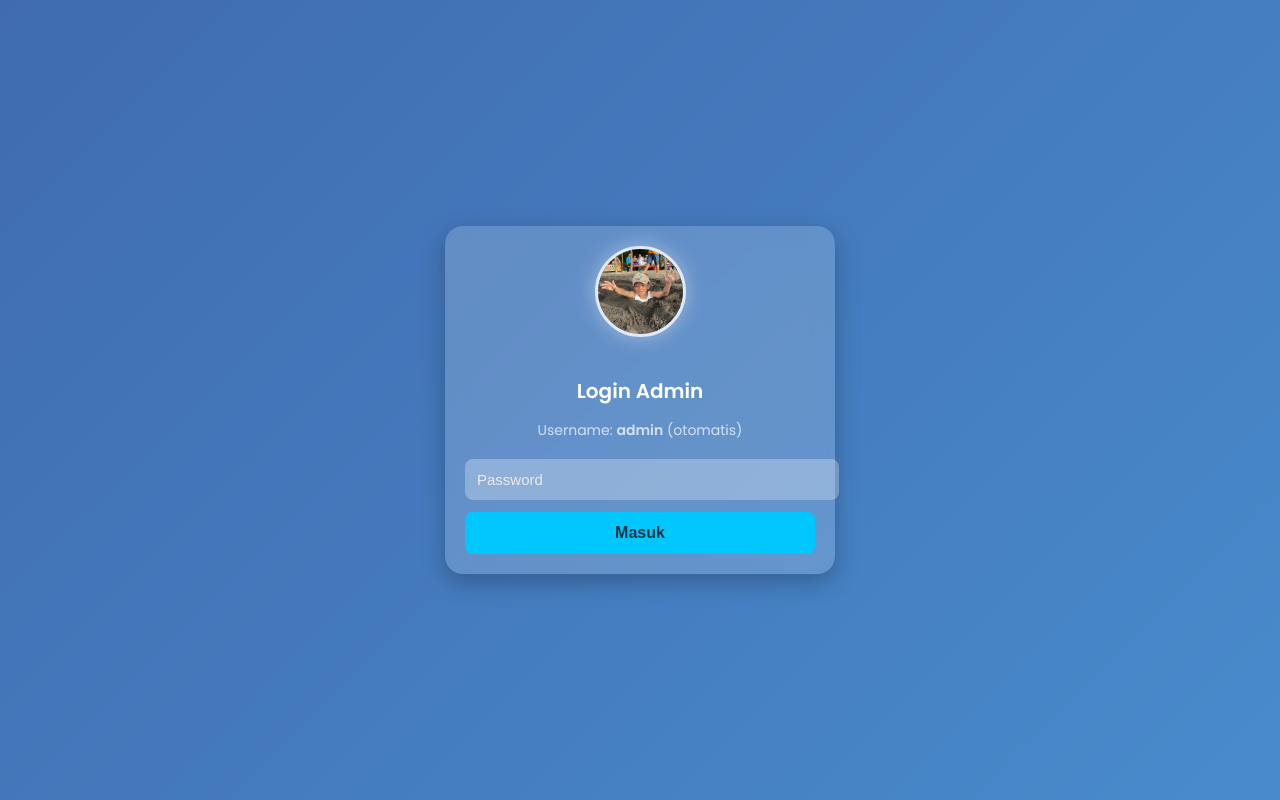
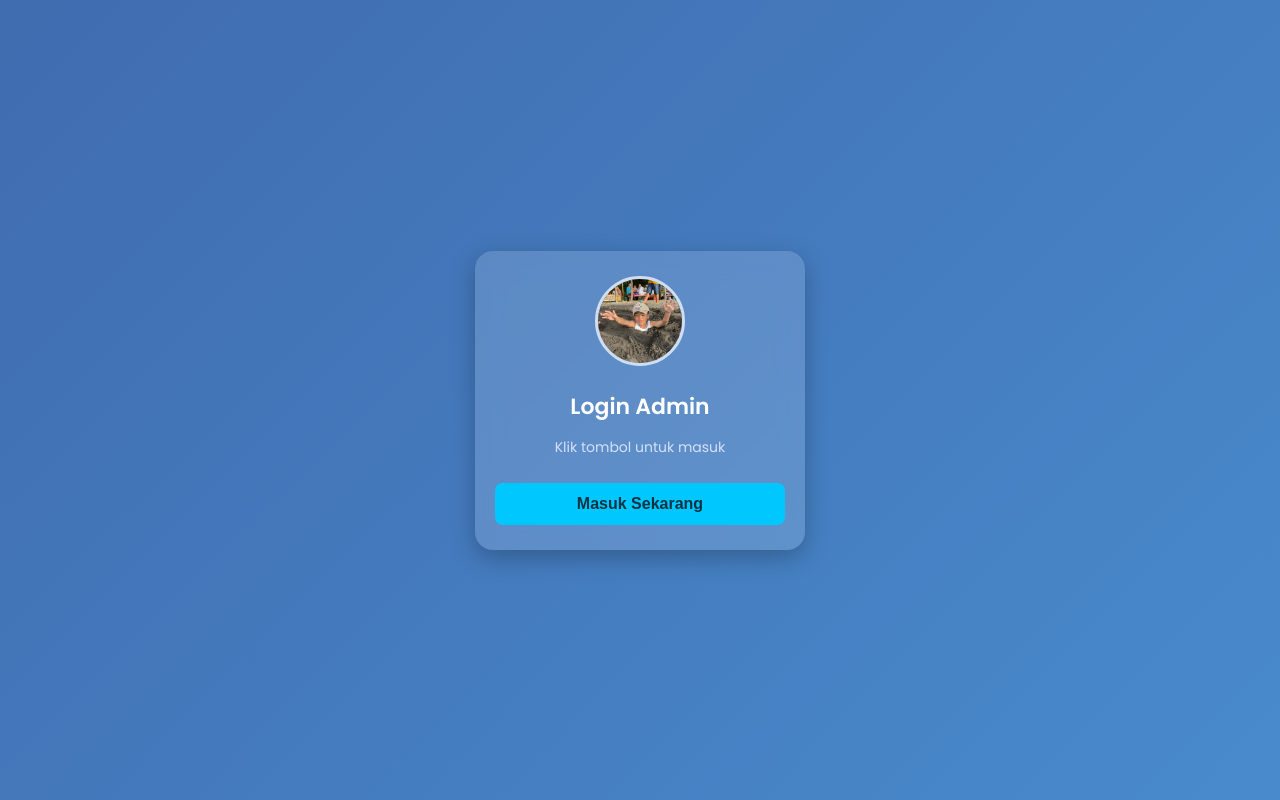
Before and after one commit to kasirrafasya/Admin, a plain HTML site: page index.html in a window 1280 px wide. Drawn offline with Linux system fonts and the light colour scheme.

Commit message:
Update index.html

```diff
--- a/index.html
+++ b/index.html
@@ -2,12 +2,15 @@
 <html lang="id">
 <head>
     <meta charset="UTF-8">
-    <meta name="viewport" content="width=device-width, initial-scale=1, maximum-scale=1"> <!-- FIX HP -->
-
+    <meta name="viewport" content="width=device-width, initial-scale=1, maximum-scale=1">
     <title>Login Admin</title>
 
     <style>
         @import url('https://fonts.googleapis.com/css2?family=Poppins:wght@300;400;600&display=swap');
+
+        * {
+            box-sizing: border-box;
+        }
 
         body {
             margin: 0;
@@ -19,8 +22,8 @@
             animation: gradientMove 12s ease infinite;
 
             display: flex;
+            justify-content: center;
             align-items: center;
-            justify-content: center;
         }
 
         @keyframes gradientMove {
@@ -29,92 +32,75 @@
             100% { background-position: 0% 50%; }
         }
 
-        /* 🔥 Fix: width pakai persen, supaya otomatis ngepas di HP */
+        /* 🔥 kotak login rapi */
         .login-box {
             width: 90%;
-            max-width: 350px;
-            padding: 20px;
-            background: rgba(255, 255, 255, 0.17);
+            max-width: 330px;
+            padding: 25px 20px;
+            background: rgba(255, 255, 255, 0.14);
             border-radius: 18px;
-            backdrop-filter: blur(10px);
+            backdrop-filter: blur(12px);
             text-align: center;
             box-shadow: 0 8px 25px rgba(0,0,0,0.25);
         }
 
         .login-box img {
-            width: 85px;        /* diperkecil agar pas */
-            height: 85px;
+            width: 90px;
+            height: 90px;
+            object-fit: cover;
             border-radius: 50%;
-            object-fit: cover;
-            border: 3px solid rgba(255,255,255,0.8);
-            margin-bottom: 15px;
-            box-shadow: 0 0 20px rgba(255,255,255,0.4);
+            border: 3px solid rgba(255,255,255,0.7);
+            margin-bottom: 12px;
         }
 
         .login-box h2 {
             color: white;
-            margin-bottom: 8px;
-            font-size: 20px;
+            margin: 5px 0 10px 0;
+            font-size: 22px;
+            font-weight: 600;
         }
 
         .subtitle {
-            color: #e0eaff;
+            color: #e1eaff;
+            font-size: 14px;
+            margin-bottom: 25px;
             opacity: 0.9;
-            margin-bottom: 18px;
-            font-size: 14px;
         }
-
-        .input {
-            width: 100%;
-            padding: 12px;
-            border: none;
-            border-radius: 8px;
-            background: rgba(255,255,255,0.28);
-            color: white;
-            font-size: 15px;
-            margin-bottom: 12px;
-        }
-
-        .input::placeholder { color: #eaeaea; }
 
         .btn {
             width: 100%;
             padding: 12px;
+            background: #00c8ff;
             border: none;
             border-radius: 8px;
-            background: #00c8ff;
             font-size: 16px;
             font-weight: 600;
             color: #083344;
             cursor: pointer;
+            transition: 0.25s;
         }
 
-        .btn:active { background: #00a7d6; }
+        .btn:hover {
+            background: #00addb;
+        }
+    </style>
 
-    </style>
 </head>
 <body>
 
 <div class="login-box">
-    <img src="aca.jpg" alt="Foto Admin">
+    <img src="aca.jpg" alt="foto admin">
 
     <h2>Login Admin</h2>
-    <p class="subtitle">Username: <b>admin</b> (otomatis)</p>
+    <p class="subtitle">Klik tombol untuk masuk</p>
 
-    <input class="input" type="password" id="pass" placeholder="Password">
-
-    <button class="btn" onclick="login()">Masuk</button>
+    <!-- tombol langsung masuk tanpa password -->
+    <button class="btn" onclick="login()">Masuk Sekarang</button>
 </div>
 
 <script>
 function login() {
-    let password = document.getElementById("pass").value;
-
-    if (password === "1234") {
-        window.location.href = "admin.html";
-    } else {
-        alert("Password salah!");
-    }
+    window.location.href = "admin.html"; // langsung masuk
 }
 </script>
 
```
